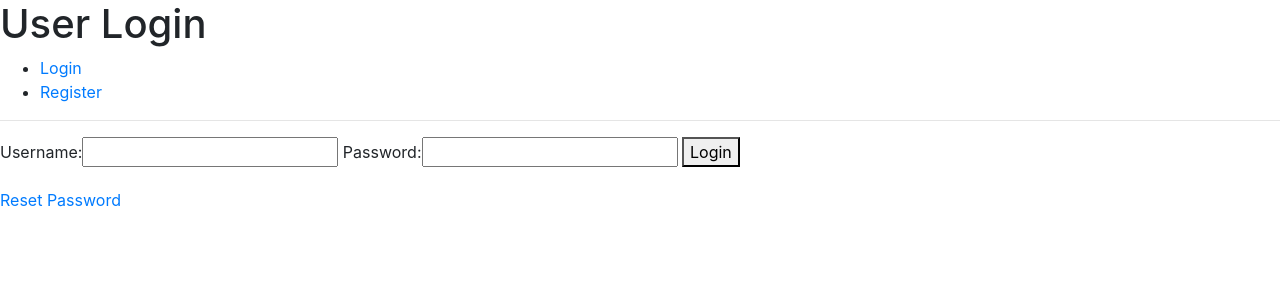
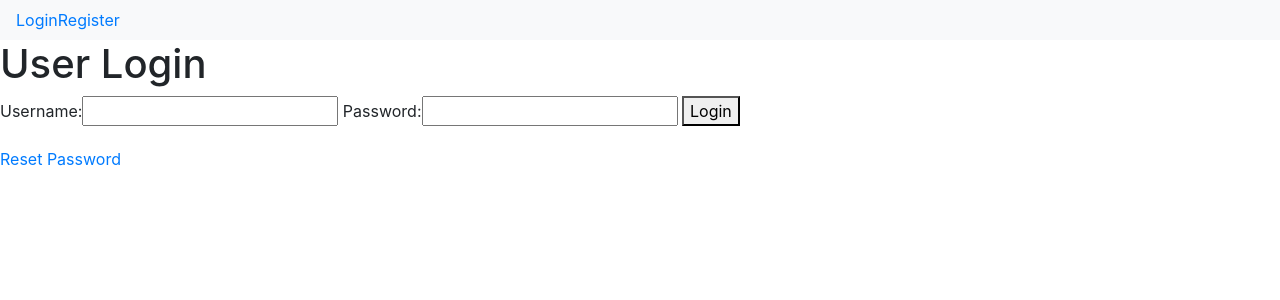
Before and after one commit to GarySimons/django-authentication, a Django app: page /accounts/login/ in a window 1280 px wide. Shown: the top 300 px of the page. Run offline with Django 3.2, Linux system fonts and the light colour scheme; some libraries are stand-ins or nearby versions.

Commit message:
Adding Bootstrap Navbar

```diff
--- a/templates/base.html
+++ b/templates/base.html
@@ -13,10 +13,8 @@
 
     </head>
     <body>
-        <h1>{% block page_heading %}{% endblock %}</h1>
-
-        <nav>
-            <ul>
+        <nav class="navbar navbar-expand-lg navbar-light bg-light">
+            <ul class="navbar-nav">
                 {% if user.is_authenticated %}
                 <li><a href="{% url 'profile' %}">Profile</a></li>
                 <li><a href="{% url 'logout' %}">Logout</a></li>
@@ -26,7 +24,9 @@
                 {% endif %}
             </ul>
         </nav>
-        <hr>
+
+        <h1>{% block page_heading %}{% endblock %}</h1>
+
         {% if messages %}
         <div>
             {% for message in messages %}
```
